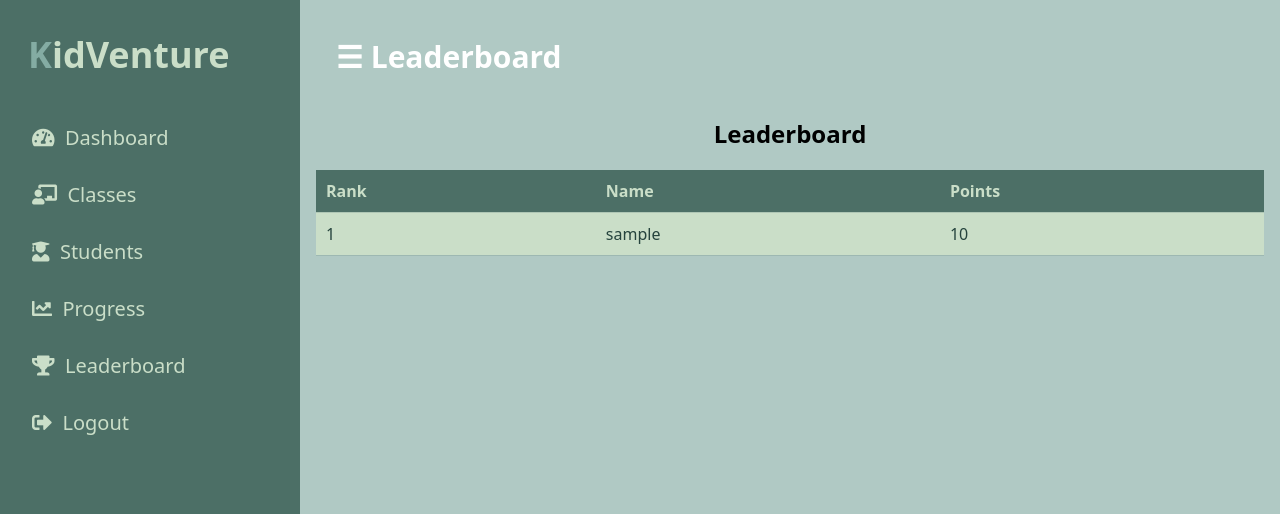
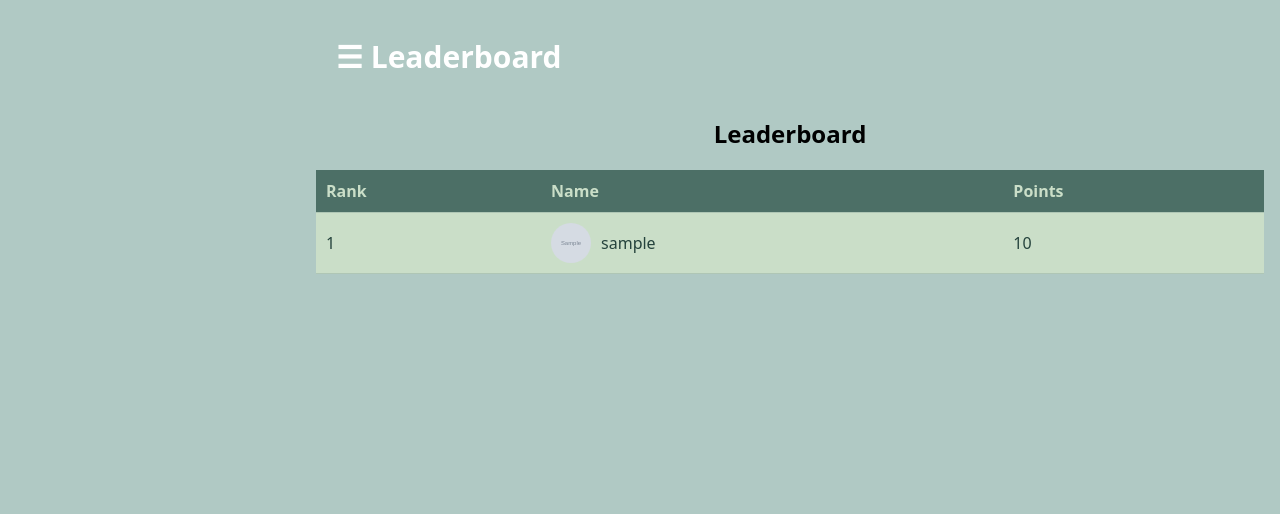
Before and after one commit to Kamden-Duty/KidVenture, a Django app: page /leaderboard/ in a window 1280 px wide. Shown: the top 514 px of the page. Run offline with Django 5.2, Linux system fonts and the light colour scheme; tables that the repository leaves empty hold one stand-in row (values such as "Sample post"); grey boxes marked "Sample" are stand-in pictures.

Commit message:
avatars added to students page and updated leaderboard to show users avatars

```diff
--- a/Capstone_Project/Capstone_Project/urls.py
+++ b/Capstone_Project/Capstone_Project/urls.py
@@ -1,8 +1,9 @@
-
 from django.contrib import admin
 from django.urls import path, include
+from django.views.generic import RedirectView
 
 urlpatterns = [
     path('admin/', admin.site.urls),
+    path('', RedirectView.as_view(pattern_name='home', permanent=False)),
     path('', include('KidVenture.urls')),
 ]
--- a/Capstone_Project/KidVenture/static/KidVenture/css/classes.css
+++ b/Capstone_Project/KidVenture/static/KidVenture/css/classes.css
@@ -277,3 +277,18 @@ select:hover, select:focus {
     border-color: #25433d; /* Dark Green */
     outline: none;
 }
+
+
+
+.leaderboard-user {
+    display: flex;
+    align-items: center;
+    gap: 10px; /* Adds spacing between avatar and username */
+}
+
+.leaderboard-avatar {
+    width: 40px; /* Adjust size */
+    height: 40px;
+    border-radius: 50%; /* Circular avatar */
+    object-fit: cover;
+}
--- a/Capstone_Project/KidVenture/templates/KidVenture/leaderboard.html
+++ b/Capstone_Project/KidVenture/templates/KidVenture/leaderboard.html
@@ -9,9 +9,7 @@
     <link rel="stylesheet" href="{% static 'KidVenture/css/classes.css' %}">
 {% endblock %}
 
-
 {% block content %}
-
 
 <h2 style="text-align:center;">Leaderboard</h2>
 <table>
@@ -23,13 +21,13 @@
     {% for entry in leaderboard %}
     <tr>
         <td>{{ forloop.counter }}</td>
-            <td>{{ entry.user.username }}</td>
+        <td class="leaderboard-user">
+            <img src="{{ entry.user.avatar.url }}" alt="{{ entry.user.username }}'s Avatar" class="leaderboard-avatar">
+            {{ entry.user.username }}
+        </td>
         <td>{{ entry.points }}</td>
     </tr>
     {% endfor %}
 </table>
 
-
-
-
 {% endblock %}
--- a/Capstone_Project/KidVenture/templates/KidVenture/teacher_base.html
+++ b/Capstone_Project/KidVenture/templates/KidVenture/teacher_base.html
@@ -16,6 +16,7 @@
 </head>
 
 <body>
+    {% if request.user.is_teacher %}
     <!-- Navbar Section -->
     <div id="mySidenav" class="sidenav">
         <p class="logo"><span>K</span>idVenture</p>
@@ -26,6 +27,7 @@
         <a href="{% url 'leaderboard' %}"" class="icon-a"><i class="fa fa-trophy icons"></i>&nbsp;&nbsp;Leaderboard</a>
         <a href="{% url 'logout_view' %}" class="icon-a"><i class="fa fa-sign-out-alt icons"></i>&nbsp;&nbsp;Logout</a>
     </div>
+    {%endif%}
 
     <div id="main">
         <div class="head">
```
Also changed, not shown: Capstone_Project/KidVenture/static/KidVenture/css/student.css (+25 -0 lines), Capstone_Project/KidVenture/templates/KidVenture/student_page.html (+8 -2 lines), Capstone_Project/KidVenture/templates/KidVenture/teacher_page.html (+7 -11 lines), Capstone_Project/KidVenture/media/avatars/avatar_John.png, Capstone_Project/KidVenture/media/avatars/avatar_admin.png (added), Capstone_Project/KidVenture/media/avatars/avatar_ben.png (added), Capstone_Project/KidVenture/media/avatars/avatar_patrick.png (added), Capstone_Project/KidVenture/media/avatars/avatar_spongebob.png (added), Capstone_Project/KidVenture/migrations/0001_initial.py, Capstone_Project/KidVenture/migrations/0002_gameprogress_timestamp.py (deleted), Capstone_Project/KidVenture/migrations/0013_user_avatar.py (deleted), Capstone_Project/KidVenture/migrations/0014_user_avatar_settings.py (deleted), Capstone_Project/KidVenture/migrations/0015_remove_user_avatar_settings.py (deleted). Lines whose indentation alone changed are shown as unchanged.
